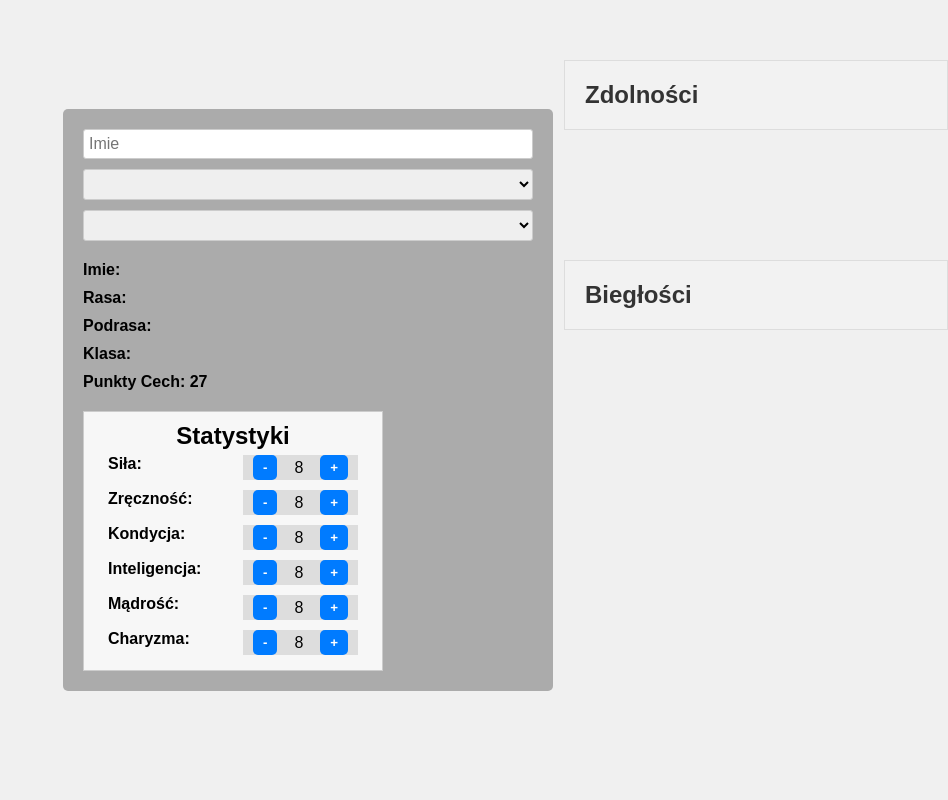
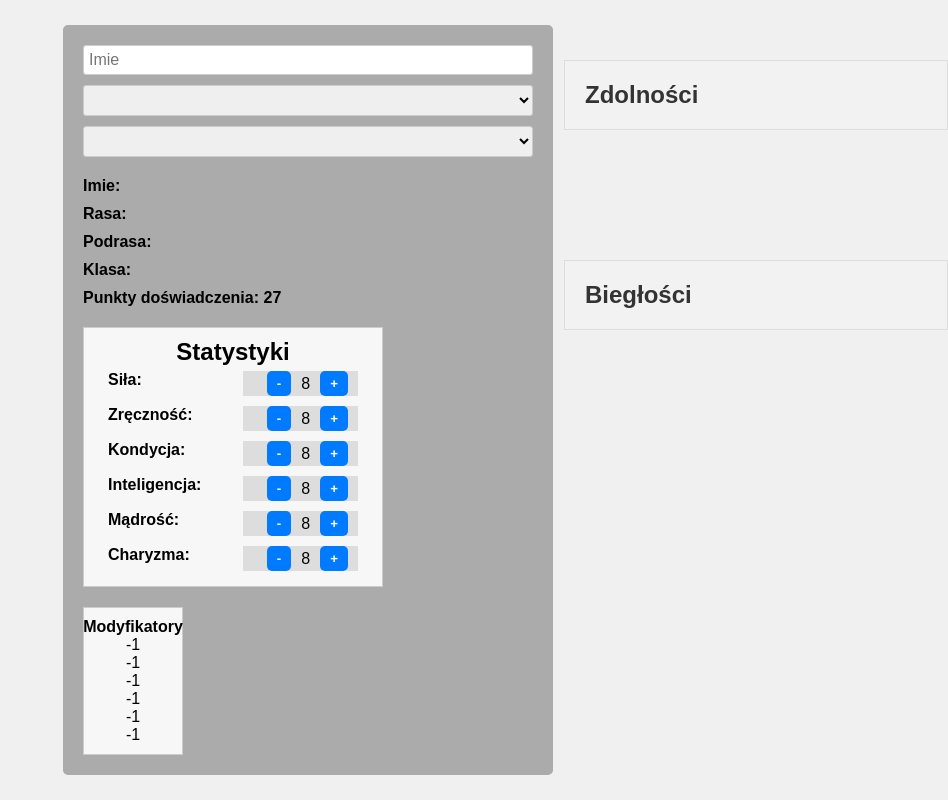
Before and after one commit to Rottensinner/KreatorPostaci, a Vue app: page / in a window 1280 px wide. Shown: the whole page, without its empty margins (332-1280 px from the left). Built offline with nearby package versions, Linux system fonts and the light colour scheme.

Commit message:
dodanie modyfikatorów

```diff
--- a/src/components/MojKompot.vue
+++ b/src/components/MojKompot.vue
@@ -1,3 +1,7 @@
+Kolejność wprowadzania Sekcji 1.Cele lekcji 2.Metody I formy pracy 3.Środki
+dydaktyczne 4.Odniesienie do podstawy programowej I Czas pracy 5.Komentarz
+merytoryczny 6.Przebieg lekcji Do każdego działu rozkład materiału jako chapter
+Info Slug Przyroda przykładowy slag do sekcji: Przyr-Kl4-D01-l1-s01-rm
 <script setup>
 import { ref } from "vue";
 const podrasa = ref(null);
@@ -84,7 +88,6 @@ const obliczSumeCechOsobno = () => {
       rassStats[statKey].value +
       podRassStats[statKey].value;
   }
-
   return sumy;
 };
 const sprawdzRase = () => {
@@ -217,6 +220,21 @@ const usunZdolnosc = (index) => {
 };
 const usunWszystkieZdolnosci = () => {
   zdolnosci.value = []; // Czyszczenie tablicy zdolności
+};
+const liczModyfikator = () => {
+  const sumy = {};
+  for (const statKey in stats) {
+    sumy[statKey] =
+      (stats[statKey].value +
+        rassStats[statKey].value +
+        podRassStats[statKey].value -
+        10) /
+      2;
+    for (const statKey in stats) {
+      sumy[statKey] = Math.floor(sumy[statKey]);
+    }
+  }
+  return sumy;
 };
 </script>
 
@@ -426,18 +444,18 @@ const usunWszystkieZdolnosci = () => {
     <p>Podrasa: {{ podrasa }}</p>
     <p>Klasa: {{ Klasa }}</p>
 
-    <p>Punkty Cech: {{ punkty }}</p>
+    <p>Punkty doświadczenia: {{ punkty }}</p>
 
     <!-- Statystyki -->
     <div class="stats">
       <h2>Statystyki</h2>
       <div class="stat">
-        <span class="stat-label">Siła:</span>
+        <div class="stat-label">Siła:</div>
         <div class="stat-value">
           <button @click="decreaseStat(stats.STR)" class="stat-button-l">
             -
           </button>
-          <div class="stat-sume">{{ obliczSumeCechOsobno().STR }}</div>
+          {{ obliczSumeCechOsobno().STR }}
           <button @click="increaseStat(stats.STR)" class="stat-button-p">
             +
           </button>
@@ -449,7 +467,7 @@ const usunWszystkieZdolnosci = () => {
           <button @click="decreaseStat(stats.ZRE)" class="stat-button-l">
             -
           </button>
-          <div class="stat-sume">{{ obliczSumeCechOsobno().ZRE }}</div>
+          {{ obliczSumeCechOsobno().ZRE }}
 
           <button @click="increaseStat(stats.ZRE)" class="stat-button-p">
             +
@@ -462,7 +480,7 @@ const usunWszystkieZdolnosci = () => {
           <button @click="decreaseStat(stats.KON)" class="stat-button-l">
             -
           </button>
-          <div class="stat-sume">{{ obliczSumeCechOsobno().KON }}</div>
+          {{ obliczSumeCechOsobno().KON }}
 
           <button @click="increaseStat(stats.KON)" class="stat-button-p">
             +
@@ -476,7 +494,7 @@ const usunWszystkieZdolnosci = () => {
           <button @click="decreaseStat(stats.INTE)" class="stat-button-l">
             -
           </button>
-          <div class="stat-sume"> {{ obliczSumeCechOsobno().INTE }}</div>
+          {{ obliczSumeCechOsobno().INTE }}
           <button @click="increaseStat(stats.INTE)" class="stat-button-p">
             +
           </button>
@@ -488,7 +506,7 @@ const usunWszystkieZdolnosci = () => {
           <button @click="decreaseStat(stats.MAD)" class="stat-button-l">
             -
           </button>
-          <div class="stat-sume"> {{ obliczSumeCechOsobno().MAD }}</div>
+          {{ obliczSumeCechOsobno().MAD }}
           <button @click="increaseStat(stats.MAD)" class="stat-button-p">
             +
           </button>
@@ -500,10 +518,33 @@ const usunWszystkieZdolnosci = () => {
           <button @click="decreaseStat(stats.CHA)" class="stat-button-l">
             -
           </button>
-          <div class="stat-sume"> {{ obliczSumeCechOsobno().CHA }}</div>
+          {{ obliczSumeCechOsobno().CHA }}
           <button @click="increaseStat(stats.CHA)" class="stat-button-p">
             +
           </button>
+        </div>
+      </div>
+    </div>
+    <div class="mod_stat">
+      <h4>Modyfikatory</h4>
+      <div class="mod">
+        <div class="mod-value">
+          {{ liczModyfikator().STR }}
+        </div>
+        <div class="mod-value">
+          {{ liczModyfikator().ZRE }}
+        </div>
+        <div class="mod-value">
+          {{ liczModyfikator().KON }}
+        </div>
+        <div class="mod-value">
+          {{ liczModyfikator().INTE }}
+        </div>
+        <div class="mod-value">
+          {{ liczModyfikator().MAD }}
+        </div>
+        <div class="mod-value">
+          {{ liczModyfikator().CHA }}
         </div>
       </div>
     </div>
@@ -534,19 +575,19 @@ const usunWszystkieZdolnosci = () => {
           </thead>
           <tbody>
             <tr>
-              <th>I</th>
+              <th>1</th>
               <td>1</td>
             </tr>
             <tr>
-              <th>II</th>
+              <th>2</th>
               <td>0</td>
             </tr>
             <tr>
-              <th>III</th>
+              <th>3</th>
               <td>0</td>
             </tr>
             <tr>
-              <th>IV</th>
+              <th>4</th>
               <td>0</td>
             </tr>
           </tbody>
--- a/src/components/styles.css
+++ b/src/components/styles.css
@@ -173,13 +173,10 @@ button:hover {
   align-items: center;
   width: auto; /* Szerokość 100% */
   justify-content: flex-end; /* Tekst jest na końcu */
-
 }
-.stat-sume{
+.stat-sume {
   width: 10em;
   text-align: center;
-
-
 }
 
 .stat-button-l {
@@ -207,3 +204,14 @@ button:hover {
 .stat-button:hover {
   background-color: #0056b3;
 }
+
+.mod_stat {
+  display: flex;
+  flex-direction: column;
+  align-items: center;
+  background-color: #f7f7f7;
+  padding: 10px;
+  border: 1px solid #ccc;
+  margin-top: 20px;
+  width: 100px;
+}
```
